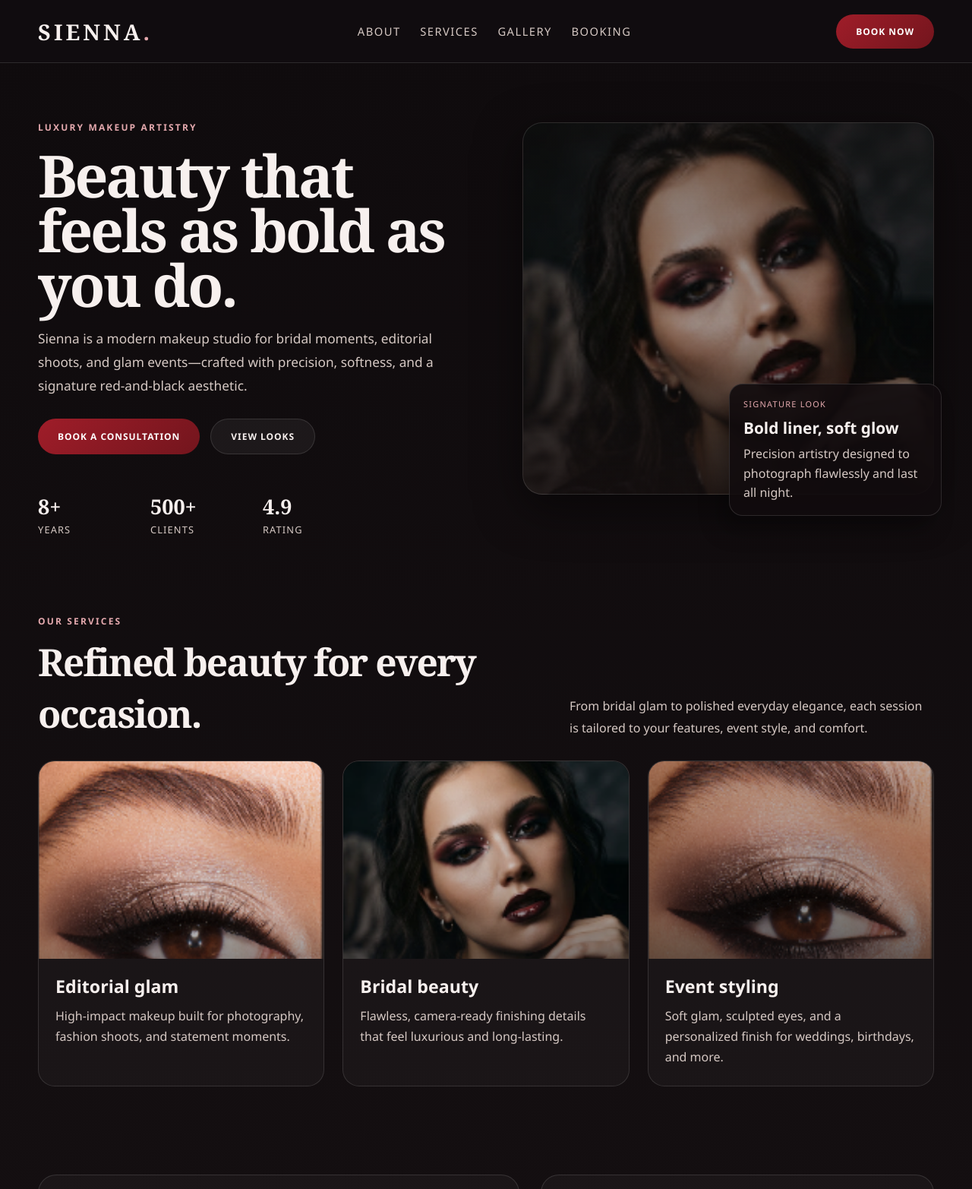
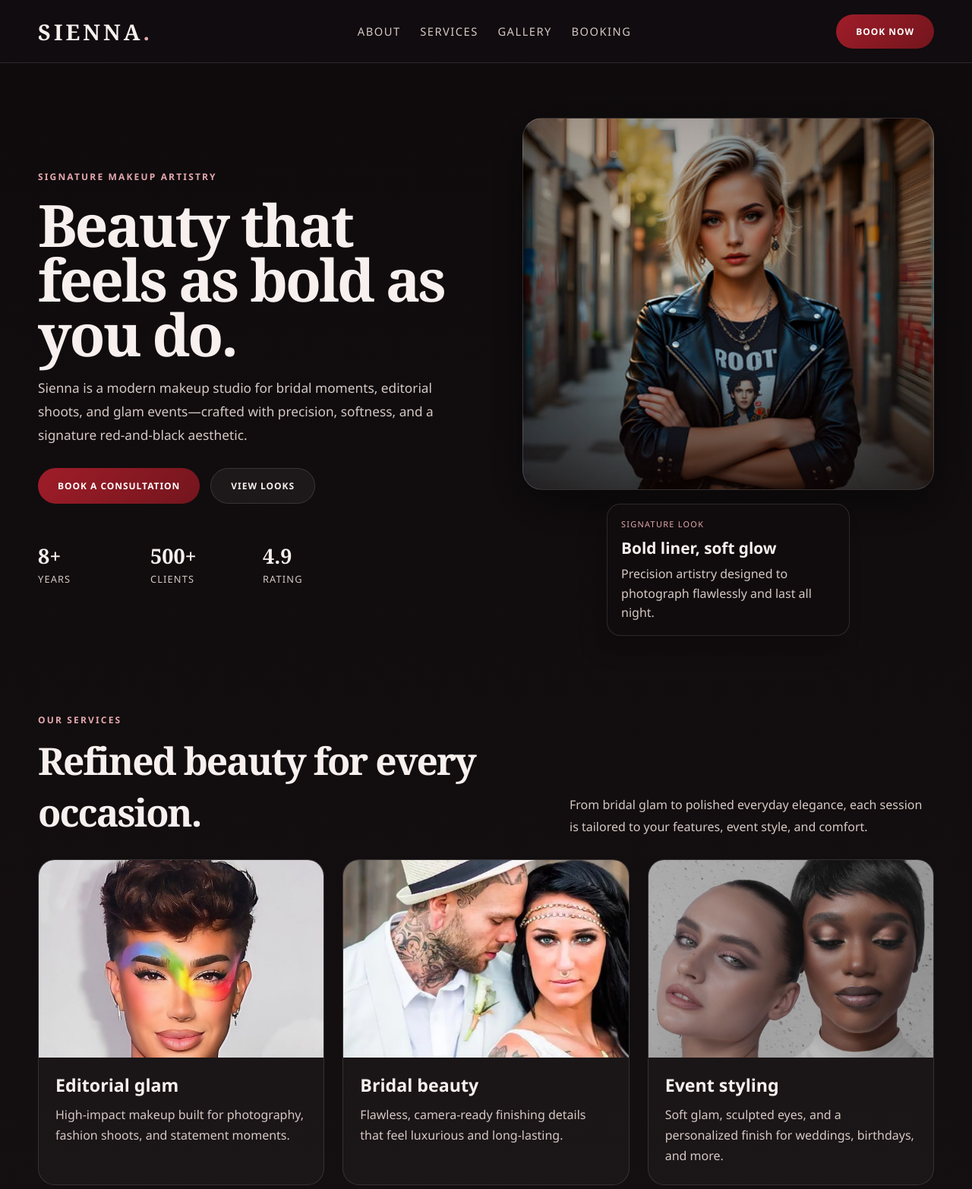
Before and after one commit to ambattaglia/Sienna-Studio, a plain HTML site: page index.html in a window 1280 px wide. Shown: the top 1565 px of the page at 76% size. Drawn offline with Linux system fonts and the light colour scheme.

Commit message:
Finalize Sienna studio homepage

```diff
--- a/index.html
+++ b/index.html
@@ -200,7 +200,9 @@
       }
 
       .hero-visual {
-        position: relative;
+        display: flex;
+        flex-direction: column;
+        gap: 18px;
         min-height: 540px;
       }
 
@@ -212,20 +214,22 @@
         border: 1px solid rgba(255, 255, 255, 0.12);
         background:
           linear-gradient(0deg, rgba(22, 14, 13, 0.7), rgba(22, 14, 13, 0.2) 46%, rgba(22, 14, 13, 0.5)),
-          url("images/sienna-portrait.png") center 25% / cover no-repeat;
+          url("blonde.jpg") center 25% / cover no-repeat;
         box-shadow: 0 18px 60px rgba(0, 0, 0, 0.5);
+        filter: brightness(1.18) contrast(1.08) saturate(1.12);
       }
 
       .floating-card {
-        position: absolute;
-        right: -10px;
-        bottom: 22px;
-        width: min(280px, 72%);
-        background: rgba(17, 12, 14, 0.9);
+        position: relative;
+        right: auto;
+        bottom: auto;
+        width: min(320px, 100%);
+        align-self: center;
+        background: rgba(17, 12, 14, 0.92);
         border: 1px solid var(--border);
         border-radius: 18px;
         padding: 18px 18px 16px;
-        box-shadow: -12px 20px 28px rgba(0, 0, 0, 0.28);
+        box-shadow: -12px 20px 28px rgba(0, 0, 0, 0.2);
       }
 
       .floating-card small {
@@ -285,12 +289,24 @@
         border: 1px solid var(--border);
         border-radius: 22px;
         overflow: hidden;
+        transition: transform 0.25s ease, box-shadow 0.25s ease;
+      }
+
+      .card:hover {
+        transform: translateY(-6px);
+        box-shadow: 0 18px 36px rgba(0, 0, 0, 0.22);
       }
 
       .card-media {
         height: 260px;
         background-size: cover;
         background-position: center;
+        transition: transform 0.3s ease, filter 0.3s ease;
+      }
+
+      .card:hover .card-media {
+        transform: scale(1.03);
+        filter: brightness(1.08);
       }
 
       .card-body {
@@ -429,7 +445,7 @@
       <section class="hero">
         <div class="container hero-inner">
           <div class="hero-copy">
-            <span class="eyebrow">Luxury makeup artistry</span>
+            <span class="eyebrow">Signature makeup artistry</span>
             <h1>Beauty that feels as bold as you do.</h1>
             <p>
               Sienna is a modern makeup studio for bridal moments, editorial shoots,
@@ -481,7 +497,7 @@
 
           <div class="cards">
             <article class="card">
-              <div class="card-media" style="background-image: url('images/sienna-detail.png'); background-position: center 20%;"></div>
+              <div class="card-media" style="background-image: url('Rainbow.jpg'); background-position: center 20%;"></div>
               <div class="card-body">
                 <h3>Editorial glam</h3>
                 <p>High-impact makeup built for photography, fashion shoots, and statement moments.</p>
@@ -489,7 +505,7 @@
             </article>
 
             <article class="card">
-              <div class="card-media" style="background-image: url('images/sienna-portrait.png'); background-position: center 30%;"></div>
+              <div class="card-media" style="background-image: url('tattoo.webp'); background-position: center 30%;"></div>
               <div class="card-body">
                 <h3>Bridal beauty</h3>
                 <p>Flawless, camera-ready finishing details that feel luxurious and long-lasting.</p>
@@ -497,7 +513,7 @@
             </article>
 
             <article class="card">
-              <div class="card-media" style="background-image: linear-gradient(rgba(0,0,0,0.2), rgba(0,0,0,0.2)), url('images/sienna-detail.png'); background-position: center 35%;"></div>
+              <div class="card-media" style="background-image: linear-gradient(rgba(0,0,0,0.2), rgba(0,0,0,0.2)), url('eyesculpture.webp'); background-position: center 35%;"></div>
               <div class="card-body">
                 <h3>Event styling</h3>
                 <p>Soft glam, sculpted eyes, and a personalized finish for weddings, birthdays, and more.</p>
@@ -552,7 +568,7 @@
 
           <div class="cards">
             <article class="card">
-              <div class="card-media" style="background-image: url('images/sienna-portrait.png'); background-position: center 25%;"></div>
+              <div class="card-media" style="background-image: url('red.webp'); background-position: center 25%;"></div>
               <div class="card-body">
                 <h3>Soft drama</h3>
                 <p>Smoky depth with a warm, elegant finish that photographs beautifully.</p>
@@ -560,7 +576,7 @@
             </article>
 
             <article class="card">
-              <div class="card-media" style="background-image: url('images/sienna-detail.png'); background-position: center 30%;"></div>
+              <div class="card-media" style="background-image: url('redhead.jpg'); background-position: center 30%;"></div>
               <div class="card-body">
                 <h3>Precise detail</h3>
                 <p>Graphic liner and nuanced shimmer designed to frame the eyes beautifully.</p>
@@ -568,7 +584,7 @@
             </article>
 
             <article class="card">
-              <div class="card-media" style="background-image: linear-gradient(rgba(0,0,0,0.1), rgba(0,0,0,0.18)), url('images/sienna-portrait.png'); background-position: center 18%;"></div>
+              <div class="card-media" style="background-image: linear-gradient(rgba(0,0,0,0.1), rgba(0,0,0,0.18)), url('black.jpg'); background-position: center 18%;"></div>
               <div class="card-body">
                 <h3>Luxe finish</h3>
                 <p>Polished, long-wear makeup with a soft editorial glow for special occasions.</p>
```
Also changed, not shown: 52118628329_80012c8d49_k-1978x1236.jpg (added), Colourful-Rainbow-Cut-Crease-Eye-Makeup-Look.jpg (added), Hotel-Baker-Wedding-13.jpg (added), Rainbow.jpg (added), black.jpg (added), blonde.jpg (added), bridal-makeup-15.jpg (added), bridegroom.jpg (added), castle.jpg (added), eye.jpg (added), eyesculpture.webp (added), red.webp (added), redhead.jpg (added), sm_blogpost_MAnthony.jpg (added), 1 more files.
